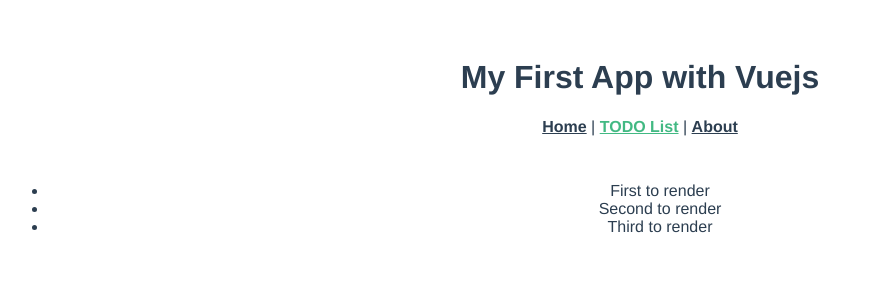
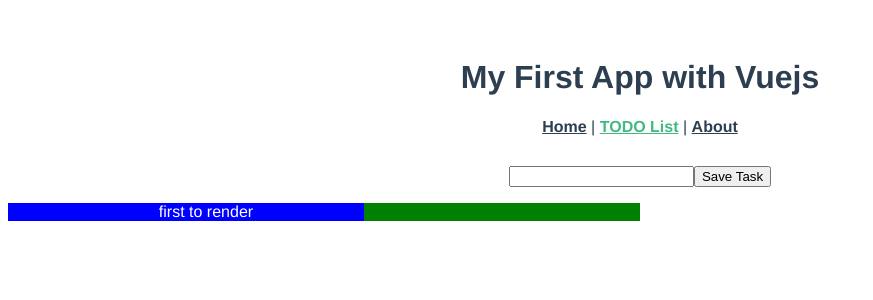
Before and after one commit to HectorZR/vue-todo-app, a Vue app: page /todo in a window 1280 px wide. Shown: the top 300 px of the page, without its empty margins (0-873 px from the left). Built offline with nearby package versions, Linux system fonts and the light colour scheme.

Commit message:
updating list

```diff
--- a/src/views/Todo.vue
+++ b/src/views/Todo.vue
@@ -1,11 +1,11 @@
 <template>
-  <div >
-    <!-- <form id="form-component">
+  <div class="container">
+    <form id="form-component">
       <input type="text" name="task" id="">
       <button v-on:click="pushTask">Save Task</button>
-    </form> -->
-    <div>
-      <ul>
+    </form>
+    <div class="list-container">
+      <ul class="list" >
         <li v-for="(todo, index) in todos" v-bind:key="index">
           {{ todo.text }}
         </li>
@@ -17,13 +17,31 @@
 <script >
 export default {
   data() {
-      return{
+    return {
       todos: [
-          { text: 'First to render' },
-          { text: 'Second to render' },
-          { text: 'Third to render' },
+        { text: 'first to render' },
       ],
-      }
+    };
   },
+  methods: {},
 };
 </script>
+
+<style lang="scss" scoped>
+// .container{
+//   display: flex;
+//   align-content: center;
+//   flex-direction: center;
+// }
+.list-container {
+  width: 50%;
+  background-color: green;
+  color: white;
+
+  .list {
+    background-color: blue;
+    width: 50%;
+    list-style-type: none;
+  }
+}
+</style>
```
Lines whose indentation alone changed are shown as unchanged.
